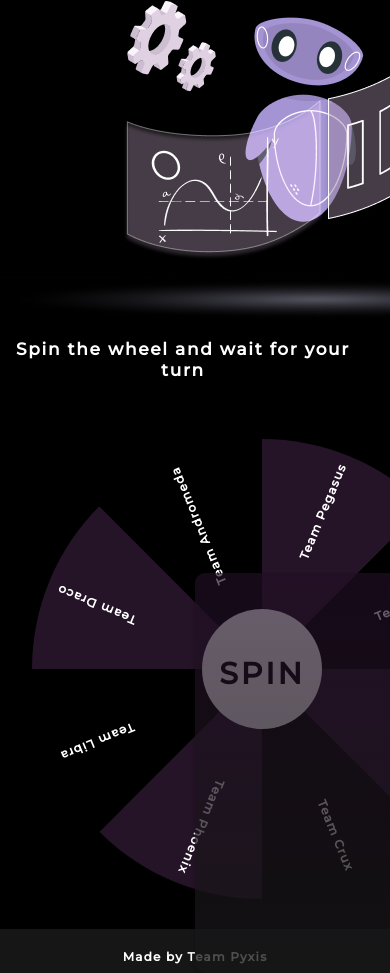
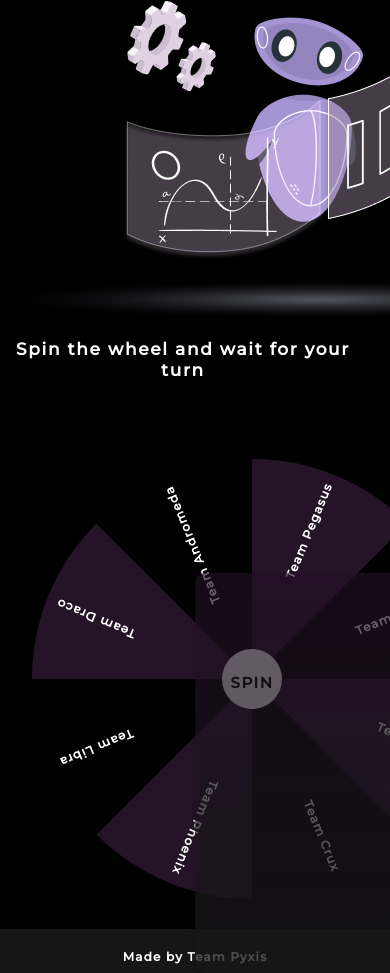
Before and after one commit to Palveet/RESCON-1.0, a plain HTML site: page index.html in a window 390 px wide. Shown: the part 440-1413 px from the top of the page. Drawn offline with nearby package versions, Linux system fonts and the light colour scheme.

Commit message:
responsive

```diff
--- a/index.html
+++ b/index.html
@@ -85,8 +85,8 @@
 
     <script>
         var padding = {
-                top: 20,
-                right: 40,
+                top: 40,
+                right: 60,
                 bottom: 0,
                 left: 0
             },
@@ -102,67 +102,59 @@
             "label": "Team Pegasus",
             "value": 1,
             "title": "Fixing the train-test resolution discrepancy",
-                //"text": "Lorem ipsum dolor sit amet, consectetur adipiscing elit, sed do eiusmod tempor incididunt ut labore et dolore magna aliqua.
+
             "text": "Data-augmentation is key to the training of neural networks for image classification. This paper first shows that existing augmentations induce a significant discrepancy between the typical size of the objects seen by the classifier at train and test time. We experimentally validate that, for a target test resolution, using a lower train resolution offers better classification at test time.We then propose a simple yet effective and efficient strategy to optimize the classifier performance when the train and test resolutions differ.",
             "members": "Rishav Srijarko Anushka"
-            }, // padding
-            {
+        }, {
             "label": "Team Cygnus",
             "value": 2,
             "title": "EfficientNet:Rethinking model scaling for convolutional neural networks",
-                //"text": "Lorem ipsum dolor sit amet, consectetur adipiscing elit, sed do eiusmod tempor incididunt ut labore et dolore magna aliqua. ",
+
             "text": "Convolutional Neural Networks (ConvNets) are commonly developed at a fixed resource budget, and then scaled up for better accuracy if more resources are available. In this paper, we systematically study model scaling and identify that carefully balancing network depth, width, and resolution can lead to better performance. Based on this observation, we propose a new scaling method that uniformly scales all dimensions of depth/width/resolution using a simple yet highly effective compound coefficient. We demonstrate the effectiveness of this method on scaling up MobileNets and ResNet.",
             "members": "Prathamesh Swarnabha Yudhajeet"
-            }, //font-family
-            {
+        }, {
             "label": "Team Lynx",
             "value": 3,
             "title": "Residual attention network for Image Classifcation",
-                //"text": "Lorem ipsum dolor sit amet, consectetur adipiscing elit, sed do eiusmod tempor incididunt ut labore et dolore magna aliqua. ",
+
             "text": "In this work, we propose “Residual Attention Network”, a convolutional neural network using attention mechanism which can incorporate with state-of-art feed forward network architecture in an end-to-end training fashion. Our Residual Attention Network is built by stacking Attention Modules which generate attention-aware features. Importantly, we propose attention residual learning to train very deep Residual Attention Networks which can be easily scaled up to hundreds of layers.",
             "members": "Kunal Harshit Pranav"
-            }, //color
-            {
+        }, {
             "label": "Team Crux",
             "value": 4,
             "title": "AdaBins: Depth estimation using adaptive bins",
-                //"text": "Lorem ipsum dolor sit amet, consectetur adipiscing elit, sed do eiusmod tempor incididunt ut labore et dolore magna aliqua. ",
+
             "text": "AdaBins: Depth Estimation using Adaptive Bins We address the problem of estimating a high quality dense depth map from a single RGB input image. We start out with a baseline encoder-decoder convolutional neural network architecture and pose the question of how the global processing of information can help improve overall depth estimation. To this end, we propose a transformer based architecture block that divides the depth range into bins whose center value is estimated adaptively per image. The final depth values are estimated as linear combinations of the bin centers. We call our new building block AdaBins.",
             "members": "Pranjal Aryan Aayush"
-            }, //font-weight
-            {
+        }, {
             "label": "Team Phoenix",
             "value": 5,
             "title": "PaletteNet: Image Recolorization with given color palette",
-                //"text": "Lorem ipsum dolor sit amet, consectetur adipiscing elit, sed do eiusmod tempor incididunt ut labore et dolore magna aliqua. ",
+
             "text": "Image recolorization enhances the visual perception of an image for design and artistic purposes. In this work, we present a deep neural network, referred to as PaletteNet, which recolors an image according to a given target color palette that is useful to express the color concept of an image. PaletteNet takes two inputs: a source image to be recolored and a target palette. PaletteNet is then designed to change the color concept of a source image so that the palette of the output image is close to the target palette.",
             "members": "Abhishek Aakriti Saisha"
-            }, //font-size
-            {
+        }, {
             "label": "Team Libra",
             "value": 6,
             "title": "Text-Independent speaker verification using 3D convolutional neural networks",
-                //"text": "Lorem ipsum dolor sit amet, consectetur adipiscing elit, sed do eiusmod tempor incididunt ut labore et dolore magna aliqua. ",
+
             "text": "In this paper, a novel method using 3D Convolutional Neural Network (3D-CNN) architecture has been proposed for speaker verification in the text-independent setting. One of the main challenges is the creation of the speaker models. Most of the previously-reported approaches create speaker models based on averaging the extracted features from utterances of the speaker, which is known as the d-vector system. In our paper, we propose an adaptive feature learning by utilizing the 3D-CNNs for direct speaker model creation in which, for both development and enrollment phases, an identical number of spoken utterances per speaker is fed to the network for representing the speakers’ utterances and creation of the speaker model. This leads to simultaneously capturing the speaker-related information and building a more robust system to cope with within-speaker variation.",
             "members": "Rusali Devansh Irfhana"
-            }, //background-color
-            {
+        }, {
             "label": "Team Draco",
             "value": 7,
             "title": "Transfer learning from speaker verification to multispeaker text to speech synthesis",
-                //"text": "Lorem ipsum dolor sit amet, consectetur adipiscing elit, sed do eiusmod tempor incididunt ut labore et dolore magna aliqua. ",
+
             "text": "We describe a neural network-based system for text-to-speech (TTS) synthesis that is able to generate speech audio in the voice of different speakers, including those unseen during training. Our system consists of three independently trained components: (1) a speaker encoder network, trained on a speaker verification task using an independent dataset of noisy speech without transcripts from thousands of speakers, to generate a fixed-dimensional embedding vector from only seconds of reference speech from a target speaker; (2) a sequence-to-sequence synthesis network based on Tacotron 2 that generates a mel spectrogram from text, conditioned on the speaker embedding; (3) an auto-regressive WaveNet-based vocoder network that converts the mel spectrogram into time domain waveform samples.",
             "members": "Aradhya Paras Harsh"
-            }, //nesting
-            {
+        }, {
             "label": "Team Andromeda",
             "value": 8,
             "title": "On the automatic generation of medical imaging reports",
-                //"text": "Lorem ipsum dolor sit amet, consectetur adipiscing elit, sed do eiusmod tempor incididunt ut labore et dolore magna aliqua. ",
+
             "text": "Report-writing can be error-prone for unexperienced physicians, and time- consuming and tedious for experienced physicians. To address these issues, we study the automatic generation of medical imaging reports. This task presents several challenges. First, a complete report contains multiple heterogeneous forms of information, including findings and tags. Second, abnormal regions in medical images are difficult to identify. Third, the re- ports are typically long, containing multiple sentences. To cope with these challenges, we (1) build a multi-task learning framework which jointly performs the pre- diction of tags and the generation of para- graphs, (2) propose a co-attention mechanism to localize regions containing abnormalities and generate narrations for them, (3) develop a hierarchical LSTM model to generate long paragraphs. We demonstrate the effectiveness of the proposed methods on two publicly available datasets.",
             "members": "Sashrika Pooja Indira"
-            }, //bottom
-        ];
+        }, ];
         var svg = d3.select('#chart')
             .append("svg")
             .data([data])
@@ -276,7 +268,7 @@
         container.append("circle")
             .attr("cx", 0)
             .attr("cy", 0)
-            .attr("r", 60)
+            .attr("r", 30)
             .style({
                 "fill": "white",
                 "cursor": "pointer"
@@ -284,12 +276,12 @@
         //spin text
         container.append("text")
             .attr("x", 0)
-            .attr("y", 15)
+            .attr("y", 9)
             .attr("text-anchor", "middle")
             .text("SPIN")
             .style({
                 "font-weight": "bold",
-                "font-size": "30px"
+                "font-size": "15px"
             });
 
 
```
Also changed, not shown: styles.css (+0 -33 lines). Lines whose indentation alone changed are shown as unchanged.
